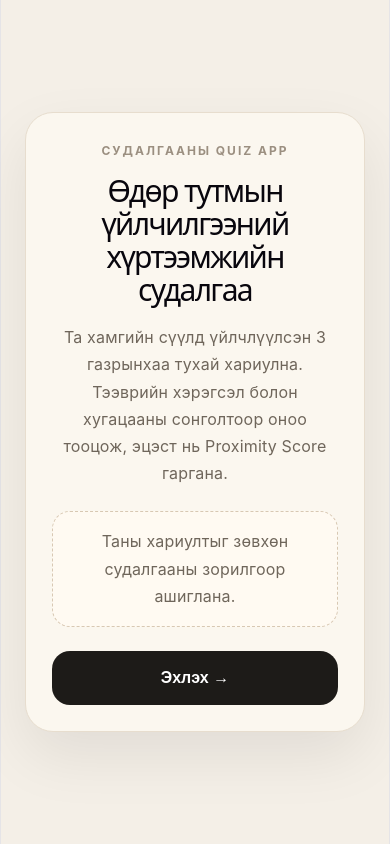
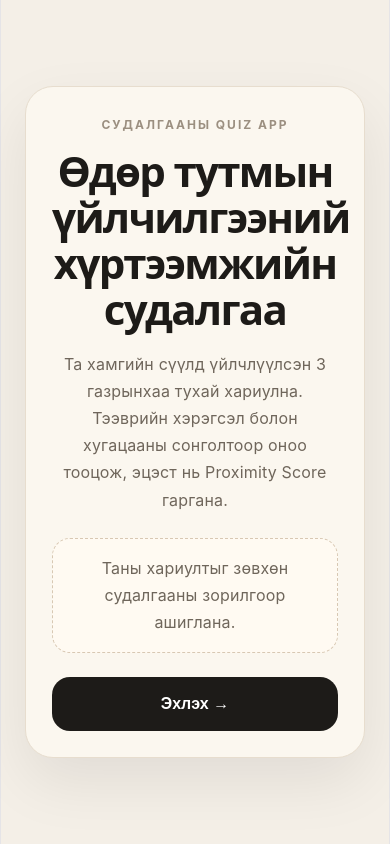
Before and after one commit to SHiilegbatIderbayar/Quest, a React (Vite) app: page / in a window 390 px wide. Built offline with nearby package versions, Linux system fonts and the light colour scheme.

Commit message:
Update heading styles in App.css

```diff
--- a/src/App.css
+++ b/src/App.css
@@ -170,11 +170,18 @@ button:hover {
   }
 
   h1 {
-    font-size: 30px;
+    font-size: 42px;
+    line-height: 1.1;
+    margin: 12px 0 18px;
+    color: #1d1b18;
+    font-weight: 800;
   }
-
   h2 {
-    font-size: 24px;
+    font-size: 34px;
+    line-height: 1.2;
+    margin: 28px 0;
+    color: #1d1b18;
+    font-weight: 800;
   }
 
   .table-row {
```
